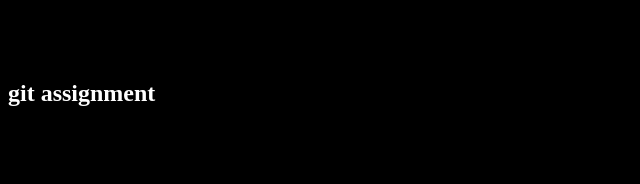
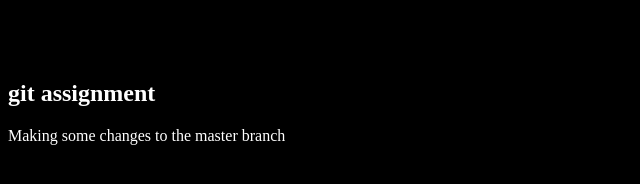
Before and after one commit to rachitHumc/remoteRepo, a plain HTML site: page index.html in a window 1280 px wide. Shown: the whole page, without its empty margins (0-640 px from the left). Drawn offline with Linux system fonts and the light colour scheme.

Commit message:
master branch is stable and doesn't test new feature

```diff
--- a/index.html
+++ b/index.html
@@ -11,6 +11,8 @@
 
     <h2 style="color: white;">git assignment</h2>
 
+    <p style="color: white;"> Making some changes to the master branch</p>
+
     <script src="script.js"></script>
 </body>
 </html>
```
